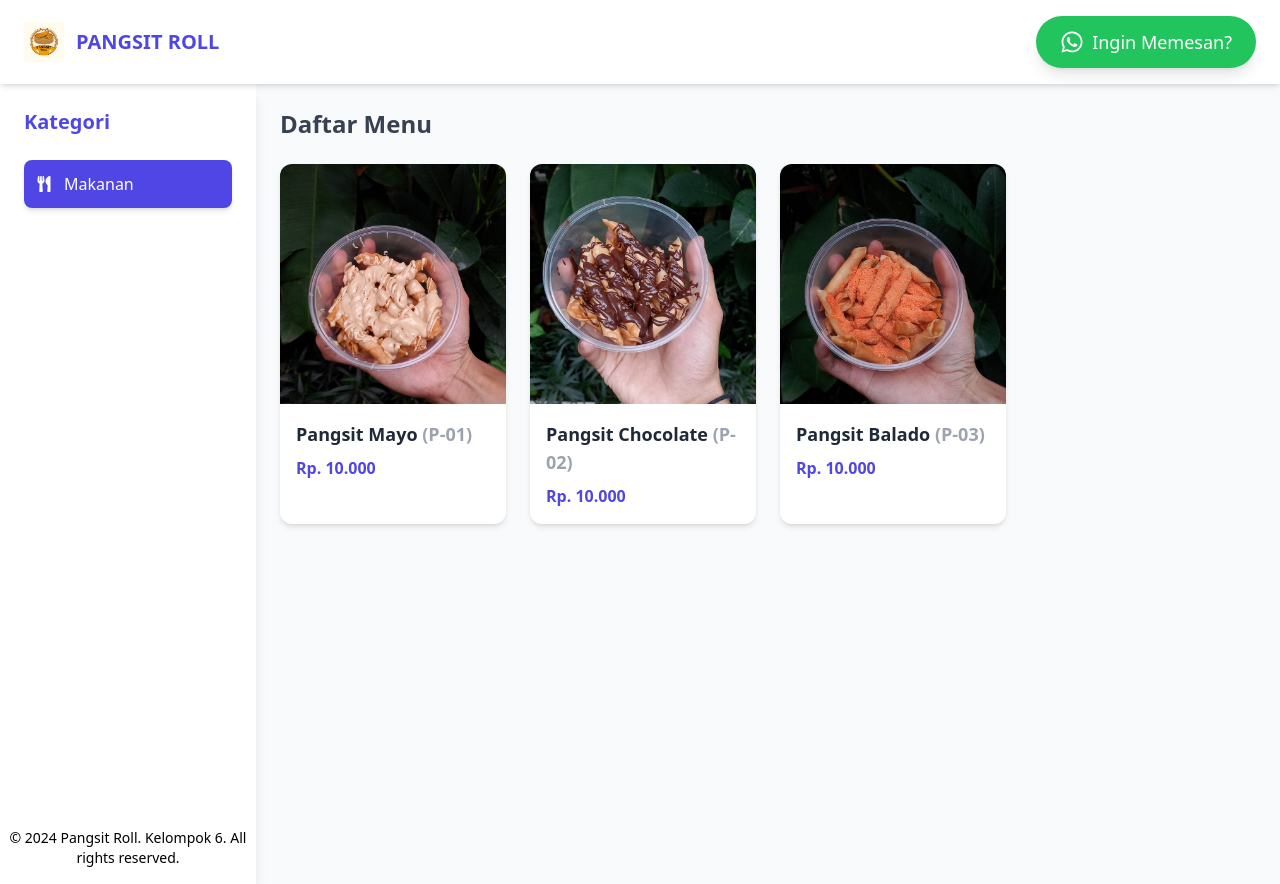
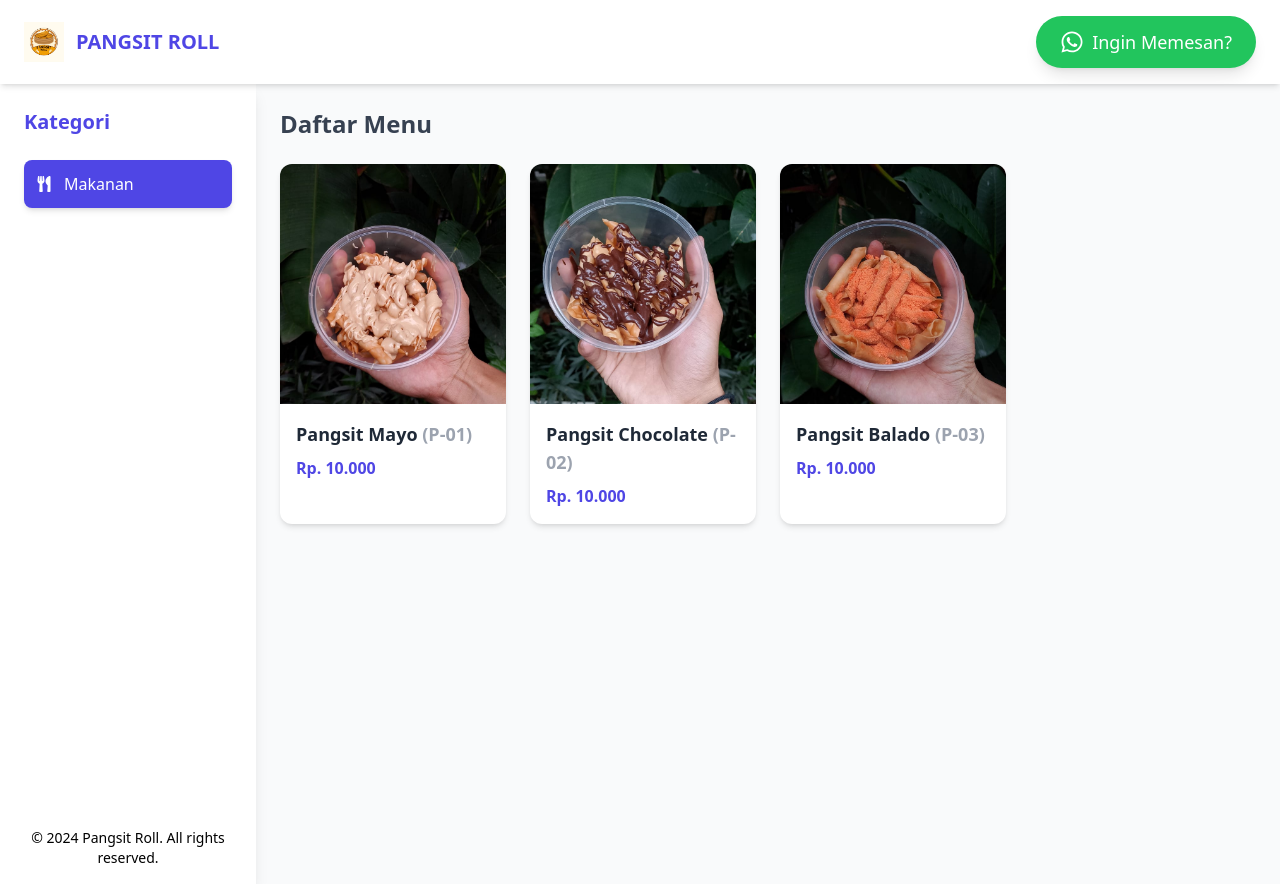
Before and after one commit to kingpoi06/pangsitroll, a React (Vite) app: page / in a window 1280 px wide. Built offline with nearby package versions, Linux system fonts and the light colour scheme.

Commit message:
first commit

```diff
--- a/src/admin/dashboard.jsx
+++ b/src/admin/dashboard.jsx
@@ -72,7 +72,7 @@ export default function Dashboard() {
           {/* Footer at the bottom of Sidebar */}
           <footer className="mt-auto bg-white-700 text-grey text-center py-4">
             <p className="text-sm">
-              © {new Date().getFullYear()} Pangsit Roll. Kelompok 6. All rights reserved.
+              © {new Date().getFullYear()} Pangsit Roll. All rights reserved.
             </p>
           </footer>
         </aside>
```
